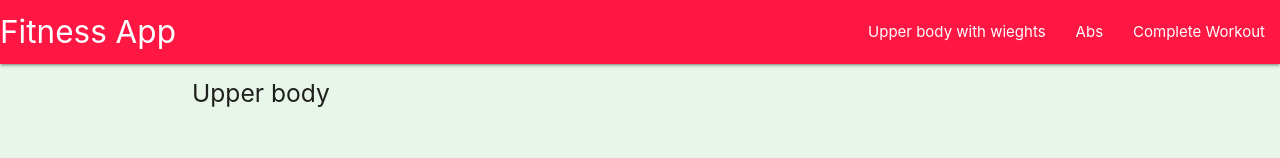
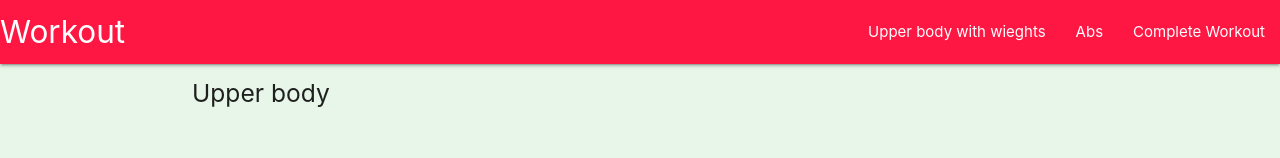
Before and after one commit to Bosco98/Fitness-App, a plain HTML site: page arms.html in a window 1280 px wide. Shown: the top 158 px of the page. Drawn offline with nearby package versions, Linux system fonts and the light colour scheme.

Commit message:
Update arms.html

```diff
--- a/arms.html
+++ b/arms.html
@@ -11,7 +11,7 @@
 <body bgcolor= #e8f5e9 id="bd" item-width=device-width>
   <nav>
     <div class="nav-wrapper red accent-3">
-      <a href="#!" class="brand-logo">  Fitness App</a>
+      <a href="#!" class="brand-logo">  Workout</a>
       <a href="#" data-target="mobile-demo" class="sidenav-trigger"><i class="material-icons">dehaze    </i></a>
       <ul class="right hide-on-med-and-down">
             <li><a href="arms.html">Upper body with wieghts</a></li>
```
